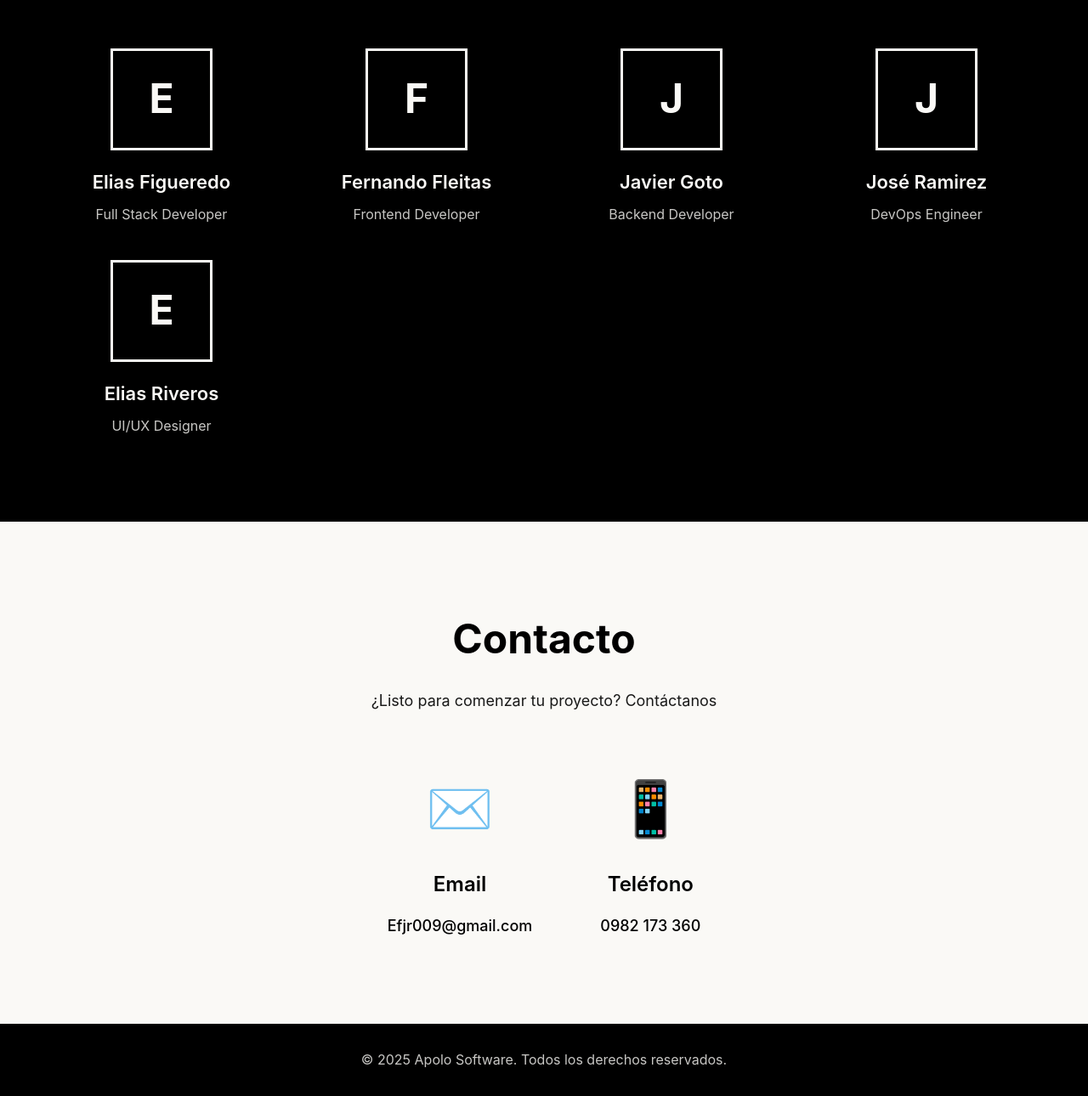
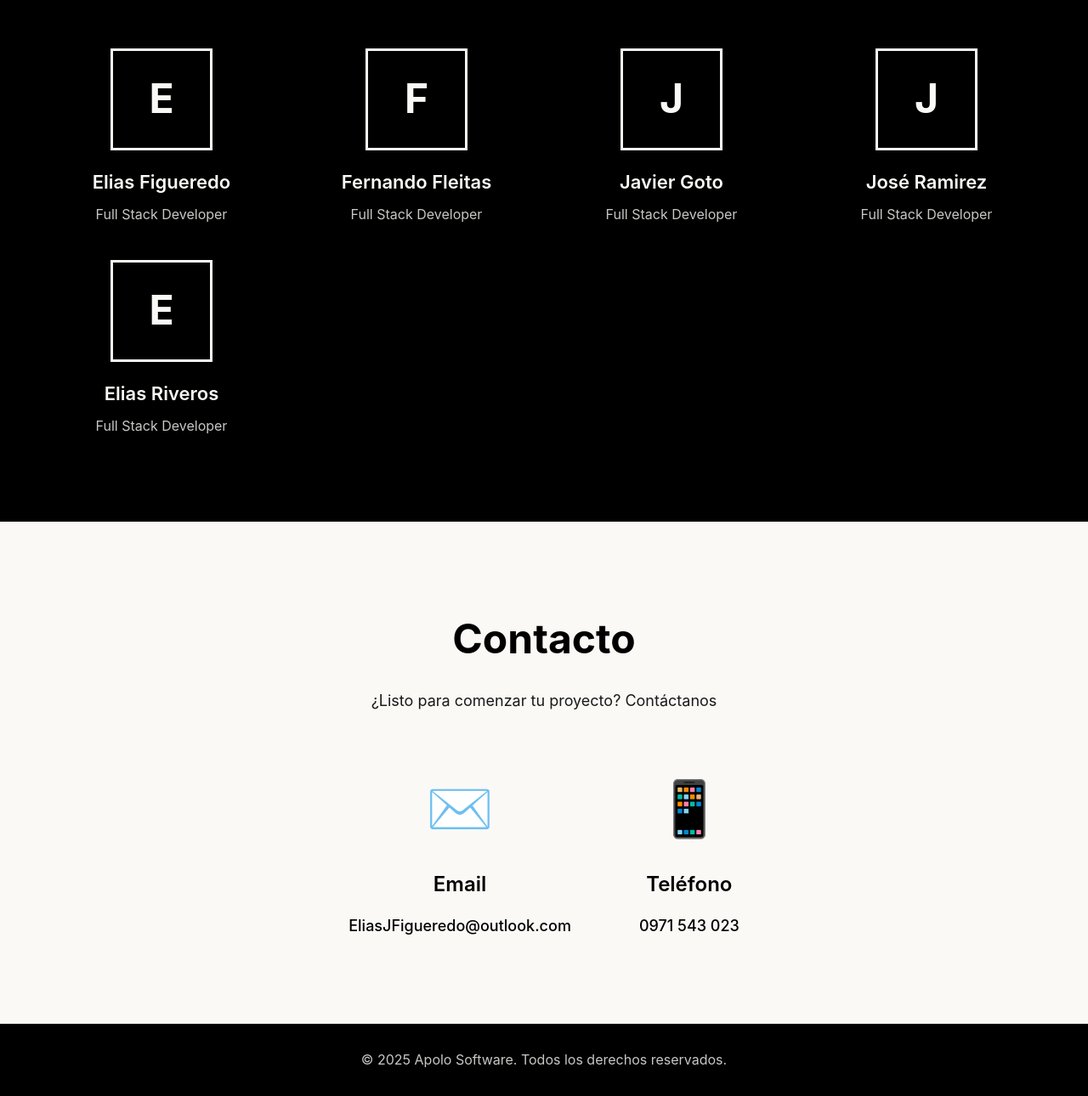
Before and after one commit to apolosoftwarecorp/apolosoftwarecorp.github.io, a plain HTML site: page index.html in a window 1280 px wide. Shown: the part 2826-4116 px from the top of the page at 85% size. Drawn offline with Linux system fonts and the light colour scheme.

Commit message:
Update team member roles and contact information

```diff
--- a/index.html
+++ b/index.html
@@ -147,25 +147,25 @@
                 <div class="team-member">
                     <div class="member-avatar">F</div>
                     <h3>Fernando Fleitas</h3>
-                    <p>Frontend Developer</p>
+                    <p>Full Stack Developer</p>
                 </div>
 
                 <div class="team-member">
                     <div class="member-avatar">J</div>
                     <h3>Javier Goto</h3>
-                    <p>Backend Developer</p>
+                    <p>Full Stack Developer</p>
                 </div>
 
                 <div class="team-member">
                     <div class="member-avatar">J</div>
                     <h3>José Ramirez</h3>
-                    <p>DevOps Engineer</p>
+                    <p>Full Stack Developer</p>
                 </div>
 
                 <div class="team-member">
                     <div class="member-avatar">E</div>
                     <h3>Elias Riveros</h3>
-                    <p>UI/UX Designer</p>
+                    <p>Full Stack Developer</p>
                 </div>
             </div>
         </div>
@@ -181,13 +181,13 @@
                 <div class="contact-item">
                     <div class="contact-icon">✉️</div>
                     <h3>Email</h3>
-                    <a href="mailto:Efjr009@gmail.com">Efjr009@gmail.com</a>
+                    <a href="mailto:EliasJFigueredo@outlook.com">EliasJFigueredo@outlook.com</a>
                 </div>
 
                 <div class="contact-item">
                     <div class="contact-icon">📱</div>
                     <h3>Teléfono</h3>
-                    <a href="tel:0982173360">0982 173 360</a>
+                    <a href="#">0971 543 023</a>
                 </div>
             </div>
         </div>
```
